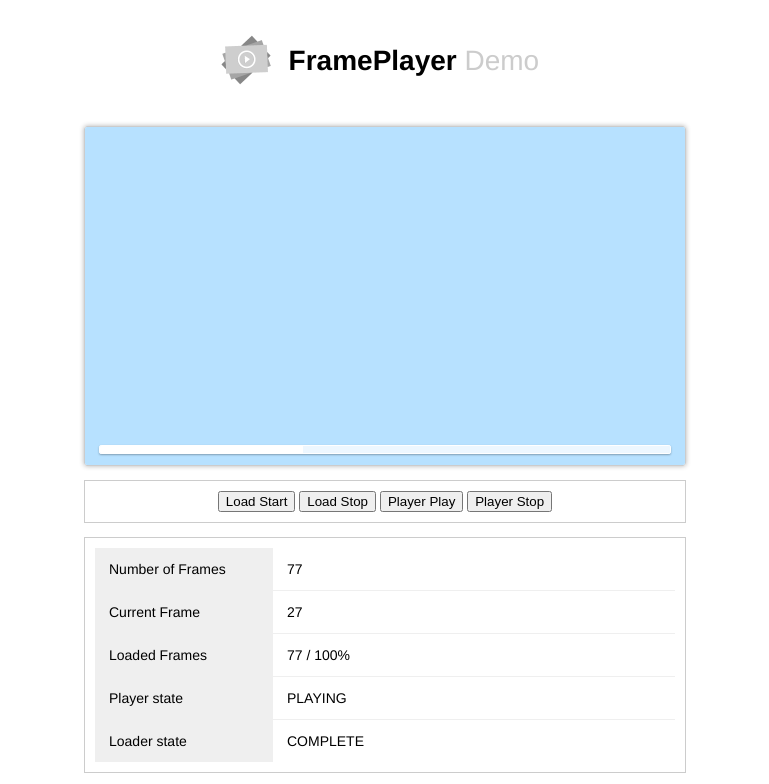
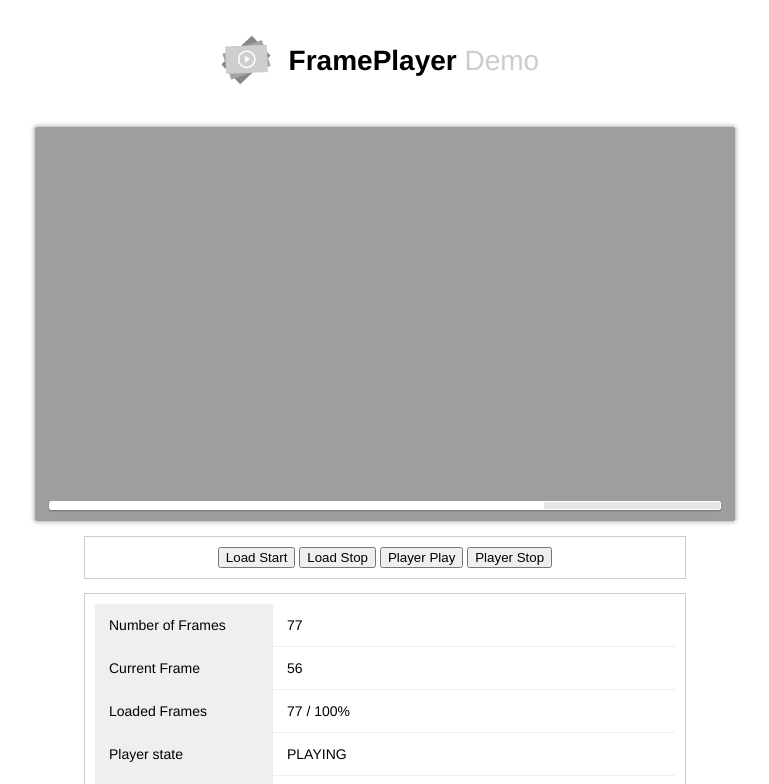
Before and after one commit to hellopablo/frame-player, a website: page demo/index.html in a window 1280 px wide. Both pictures are taken after a click on the element 640 px from the left and 296 px from the top of the page. Shown: the top 784 px of the page, without its empty margins (255-1024 px from the left). Drawn offline with nearby package versions, Linux system fonts and the light colour scheme; files that its build step writes are made by us from their sources.

Commit message:
Improving playback

```diff
--- a/demo/index.html
+++ b/demo/index.html
@@ -94,8 +94,8 @@
             color: #CCC;
         }
         #player {
-            width: 600px;
-            height: 338px;
+            width: 700px;
+            height: 394px;
             padding: 0;
             position: relative;
             border-radius: 3px;
@@ -263,6 +263,7 @@
             'coverImg': 'coverImg.png',
             'frames': window.frames.bigben,
             'loop': true,
+            'debug': false,
             'onReady': function() {
 
                 window.FP.debug.log('EVENT: onReady');
--- a/src/player.js
+++ b/src/player.js
@@ -26,7 +26,7 @@ window.frameplayer.player = function(options) {
      * @type {Object}
      */
     base.options = {
-        'frameRate': 12,
+        'frameRate': 24,
         'domElement': null,
         'canvasClass': '.canvas',
         'scrubberClass': '.scrubber',
@@ -36,6 +36,8 @@ window.frameplayer.player = function(options) {
         'debug': false,
         'autoPlay': false,
         'autoLoad': false,
+        'playerWidth': 700,
+        'playerHeight': 394,
         'frames': [],
 
         //  Events
@@ -196,18 +198,19 @@ window.frameplayer.player = function(options) {
         //  Create the canvas in the canvas element
         base.canvasContainer = base.element.find(base.options.canvasClass).first();
         base.canvas = document.createElement('canvas');
-        base.canvas.width = base.canvasContainer.width();
-        base.canvas.height = base.canvasContainer.height();
         base.canvasContext = base.canvas.getContext('2d');
 
         //  And the canvas img element
         base.canvasImg = document.createElement('img');
 
         //  Put the canvas inside the container
-        base.canvasContainer.append(base.canvas)
+        base.canvasContainer.append(base.canvas);
 
         //  Look for the scrubber
         base.scrubber = base.element.find(base.options.scrubberClass).first();
+
+        //  Size everything
+        base.setPlayerSize(base.options.playerWidth, base.options.playerHeight);
 
         // --------------------------------------------------------------------------
 
@@ -220,27 +223,13 @@ window.frameplayer.player = function(options) {
 
             //  Preload, if we don't then it doesn't show
             base.log('Rendering Cover Image: ' + base.options.coverImg);
-            base.canvasImg.src = base.options.coverImg;
-            base.canvasImg.onload = function() {
-
-                base.renderUrl(base.options.coverImg);
-
-                //  Reset onload event
-                base.canvasImg.onload = function() {};
-            }
+            base.renderUrl(base.options.coverImg);
 
         } else if (base.options.frames.length) {
 
             //  Preload, if we don't then it doesn't show
             base.log('Rendering Cover Image: First Frame');
-            base.canvasImg.src = base.options.frames[0];
-            base.canvasImg.onload = function() {
-
-                base.renderUrl(base.options.frames[0]);
-
-                //  Reset onload event
-                base.canvasImg.onload = function() {};
-            }
+            base.renderUrl(base.options.frames[0]);
 
         } else {
 
@@ -253,12 +242,16 @@ window.frameplayer.player = function(options) {
 
         if (base.frames.length && base.options.autoPlay) {
 
-            base.play();
+            base.playerState = 'PLAYING';
 
         } else if (base.frames.length && base.options.autoLoad) {
 
             base.load();
         }
+
+        // --------------------------------------------------------------------------
+
+        base.startAnimationLoop();
 
         // --------------------------------------------------------------------------
 
@@ -384,15 +377,38 @@ window.frameplayer.player = function(options) {
      */
     base.renderUrl = function(url) {
 
-        //  Size the canvas to the container
-        base.canvas.width = base.canvasContainer.width();
-        base.canvas.height = base.canvasContainer.height();
+        //  Set the frame
+        base.canvasImg.onload = function() {
 
-        //  Set the frame
+            base.canvasContext.drawImage(base.canvasImg, 0, 0, base.canvas.width, base.canvas.height);
+        }
         base.canvasImg.src = url;
-        base.canvasContext.drawImage(base.canvasImg, 0, 0, base.canvas.width, base.canvas.height);
 
         return base;
+    };
+
+    // --------------------------------------------------------------------------
+
+    /**
+     * Sets the size of the player
+     * @param {Number} width  The width of the player
+     * @param {Number} height The height of the player
+     */
+    base.setPlayerSize = function(width, height) {
+
+        base.log('Setting player size: ' + width + 'x' + height);
+
+        //  Main player
+        base.element.width(width);
+        base.element.height(height);
+
+        //  Main container
+        base.canvasContainer.width(width);
+        base.canvasContainer.height(height);
+
+        //  Canvas
+        base.canvas.width = width;
+        base.canvas.height = height;
     };
 
     // --------------------------------------------------------------------------
@@ -459,14 +475,11 @@ window.frameplayer.player = function(options) {
                      * if not then begin to buffer some frames.
                      */
 
-                    if (!base.requiresBuffer()) {
-
-                        base.doPlay();
-
-                    } else {
+                    if (base.requiresBuffer()) {
 
                         base.buffer();
                     }
+
                 } else {
                     base.warn('No Frames to play');
                 }
@@ -486,78 +499,93 @@ window.frameplayer.player = function(options) {
      * Renders a frame and then sets up the next frame
      * @return {Object}
      */
-    base.doPlay = function() {
+    base.startAnimationLoop = function() {
 
-        if (base.playerState !== 'STOPPED') {
+        var totalFrames, frameDelay, timeOld, timeNew, timeDiff, percentagePlayed;
+        timeOld = Date.now();
 
-            if (base.currentFrame === null) {
-                base.currentFrame = 0;
-            }
+        processFrame = function() {
 
-            var frameNumber = base.currentFrame;
+            if (base.playerState === 'PLAYING') {
 
-            base.options.onEnterFrame.call(base, base.currentFrame);
+                totalFrames = base.frames.length-1;
+                frameDelay = 1000/base.options.frameRate;
 
-            //  Call the specific frame callback if exists
-            if (typeof base.options['onEnterFrame' + base.currentFrame] === 'function') {
-                base.options['onEnterFrame' + base.currentFrame].call(base, base.currentFrame);
-            }
+                //  Has enough time passed?
+                timeNew = Date.now();
+                timeDiff = timeNew - timeOld;
 
-            base.renderFrame(base.currentFrame);
+                if (timeDiff > frameDelay) {
 
-            //  Update the scrubber to show which frame we're on
-            var totalFrames      = base.frames.length-1;
-            var percentagePlayed = (base.currentFrame / totalFrames)*100;
+                    timeOld = timeNew - (timeDiff % frameDelay);
 
-            base.scrubber.find('.current').width(percentagePlayed + '%');
+                    //  Exit the existing frame, if there is one
+                    if (base.currentFrame !== null) {
 
-            //  Trigger the next frame
-            var frameDelay = 1000/base.options.frameRate;
+                        base.options.onExitFrame.call(base, base.currentFrame);
 
-            clearTimeout(base.playerTimeout);
-            base.playerTimeout = setTimeout(function() {
+                        //  Call the specific frame callback if exists
+                        if (typeof base.options['onExitFrame' + base.currentFrame] === 'function') {
+                            base.options['onExitFrame' + base.currentFrame].call(base, base.currentFrame);
+                        }
+                    }
 
-                base.options.onExitFrame.call(base, base.currentFrame);
+                    //  Enter the new frame
+                    //  Work out which frame we're entering
+                    if (base.currentFrame === null) {
 
-                //  Call the specific frame callback if exists
-                if (typeof base.options['onExitFrame' + base.currentFrame] === 'function') {
-                    base.options['onExitFrame' + base.currentFrame].call(base, base.currentFrame);
-                }
-
-                if (typeof base.frames[base.currentFrame+1] === 'object') {
-
-                    //  More frames, continue
-                    base.currentFrame++;
-
-                    //  But is the next frame loaded? If not then begin buffering
-                    if (!base.frames[base.currentFrame].isLoaded()) {
-
-                        base.buffer();
+                        base.currentFrame = 0;
 
                     } else {
 
-                        base.doPlay();
+                        base.currentFrame++
                     }
 
-                } else {
+                    //  Test this new frame exists
+                    if (typeof base.frames[base.currentFrame] === 'object') {
 
-                    //  No more frames
-                    base.currentFrame = 0;
-                    if (base.options.loop) {
+                        //  Frame exists, but is it loaded? If not then begin buffering
+                        if (!base.frames[base.currentFrame].isLoaded()) {
 
-                        base.options.onLoop.call(base);
-                        base.doPlay();
+                            base.buffer();
+                            window.requestAnimationFrame(processFrame);
+                            return;
+                        }
 
                     } else {
 
-                        base.stop();
+                        //  Doesn't exist, loop, or stop
+                        base.currentFrame = 0;
+                        if (base.options.loop) {
+
+                            base.options.onLoop.call(base);
+
+                        } else {
+
+                            base.stop();
+                        }
                     }
+
+                    base.options.onEnterFrame.call(base, base.currentFrame);
+
+                    //  Call the specific frame callback if exists
+                    if (typeof base.options['onEnterFrame' + base.currentFrame] === 'function') {
+                        base.options['onEnterFrame' + base.currentFrame].call(base, base.currentFrame);
+                    }
+
+                    //  Render the frame
+                    base.renderFrame(base.currentFrame);
+
+                    //  Update the scrubber
+                    percentagePlayed = (base.currentFrame / totalFrames)*100;
+                    base.scrubber.find('.current').width(percentagePlayed + '%');
                 }
+            }
 
-            }, frameDelay);
-        }
+            window.requestAnimationFrame(processFrame);
+        };
 
-        return base;
+        window.requestAnimationFrame(processFrame);
     };
 
     // --------------------------------------------------------------------------
@@ -611,7 +639,6 @@ window.frameplayer.player = function(options) {
 
                 //  Buffer has filled up, continue playback
                 base.bufferStop();
-                base.doPlay();
             }
 
         } else {
@@ -842,7 +869,6 @@ window.frameplayer.player = function(options) {
             base.options.coverImg = null;
             base.frames = [];
 
-            base.scrubber.find('.current').width('0%');
             base.scrubber.find('.loaded').width('0%');
 
             base.canvasContainer.removeAttr('style');
@@ -857,6 +883,8 @@ window.frameplayer.player = function(options) {
                 base.goToFrame(0);
             }
         }
+
+        base.scrubber.find('.current').width('0%');
 
         base.options.onReset.call(base);
         base.options.onReady.call(base);
```
Also changed, not shown: dist/frameplayer.js, dist/frameplayer.min.js, 2 other files.
